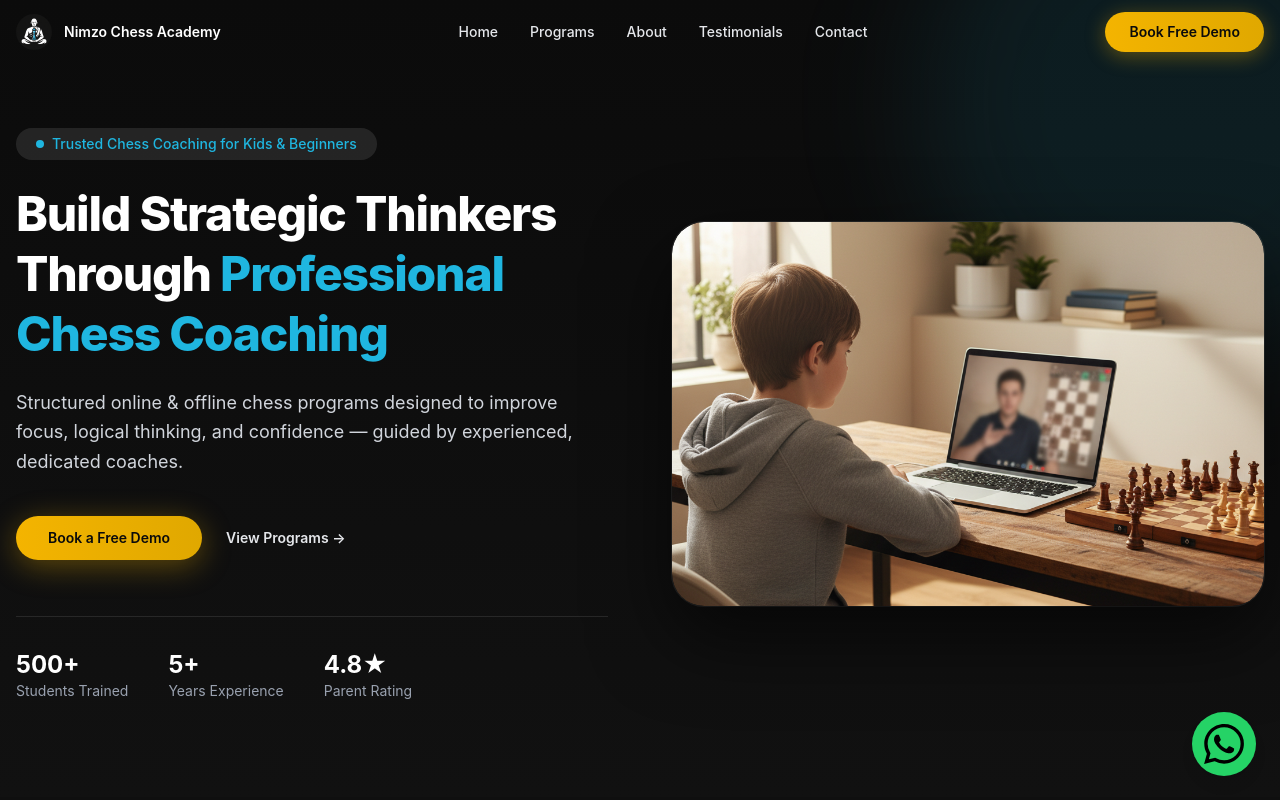
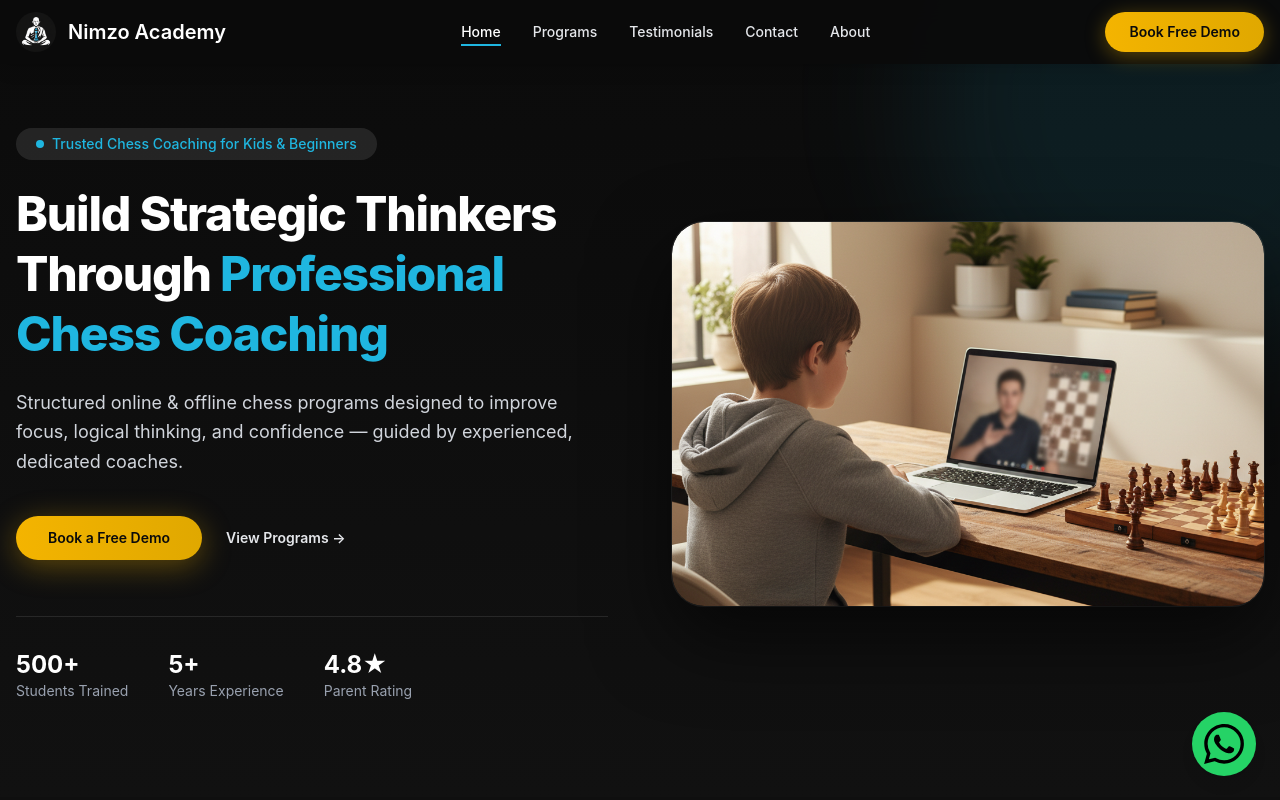
Before and after one commit to vivekmehto/nimzo-academy, a React (Vite) app: page / in a window 1280 px wide. Shown: the top 800 px of the page. Built offline with nearby package versions, Linux system fonts and the light colour scheme.

Commit message:
FEAT: active section highlight

```diff
--- a/src/components/Header.tsx
+++ b/src/components/Header.tsx
@@ -1,99 +1,91 @@
-import { useEffect, useState } from "react";
+import { useState } from "react";
 import { Menu, X } from "lucide-react";
+import { Link, useLocation } from "react-router";
+import { useActiveSection } from "../hooks/useActiveSection";
 
 type NavLink = {
   name: string;
-  href: string;
+  to: string;
+  sectionId?: string;
 };
 
 const navLinks: NavLink[] = [
-  { name: "Home", href: "#home" },
-  { name: "Programs", href: "#programs" },
-  { name: "About", href: "#about" },
-  { name: "Testimonials", href: "#testimonials" },
-  { name: "Contact", href: "#contact" },
+  { name: "Home", to: "/#home", sectionId: "home" },
+  { name: "Programs", to: "/#programs", sectionId: "programs" },
+  { name: "Testimonials", to: "/#testimonials", sectionId: "testimonials" },
+  { name: "Contact", to: "/contact" },
+  { name: "About", to: "/about" },
 ];
+
+const sectionIds = ["home", "programs", "testimonials"];
 
 const Header: React.FC = () => {
   const [isOpen, setIsOpen] = useState(false);
-  const [scrolled, setScrolled] = useState(false);
+  const location = useLocation();
 
-  useEffect(() => {
-    const handleScroll = () => {
-      setScrolled(window.scrollY > 20);
+  const activeSection = useActiveSection(sectionIds);
+
+  const isActive = (link: NavLink) => {
+    // Page-based route (About)
+    if (!link.sectionId) {
+      return location.pathname === link.to;
+    }
+    // Section-based route
+    return activeSection === link.sectionId;
   };
-    window.addEventListener("scroll", handleScroll);
-    return () => window.removeEventListener("scroll", handleScroll);
-  }, []);
 
   return (
-    <header
-      className={`fixed top-0 z-50 w-full transition-all duration-300 ${
-        scrolled
-          ? "bg-[#0B0B0B]/95 backdrop-blur-md shadow-lg"
-          : "bg-transparent"
-      }`}
-    >
+    <header className="fixed top-0 z-50 w-full bg-[#0B0B0B]/95 backdrop-blur-md shadow-lg">
       <div className="mx-auto max-w-7xl px-4">
         <div className="flex h-16 items-center justify-between">
-
-       <a href="#home" className="flex items-center gap-3">
+          {/* Logo */}
+          <Link to="/" className="flex items-center gap-3">
             <img
               src="/logo.png"
-              alt="Nimzo Chess Academy Logo"
-              className="h-9 w-auto rounded-full"
+              alt="Nimzo Academy Logo"
+              className="h-10 w-auto rounded-full"
             />
-            {/* Optional text (recommended for SEO) */}
-            <span className="hidden sm:block text-sm font-semibold text-white">
-              Nimzo Chess Academy
+            <span className="hidden sm:block text-xl font-semibold text-white">
+              Nimzo Academy
             </span>
-          </a>
+          </Link>
 
           {/* Desktop Navigation */}
           <nav className="hidden md:flex items-center gap-8">
             {navLinks.map((link) => (
-              <a
+              <Link
                 key={link.name}
-                href={link.href}
-                className="
-                  relative text-sm font-medium text-gray-200
-                  transition hover:text-white
+                to={link.to}
+                className={`relative text-sm font-medium transition
+                  ${
+                    isActive(link)
+                      ? "text-white after:w-full"
+                      : "text-gray-200 hover:text-white after:w-0"
+                  }
                   after:absolute after:left-0 after:-bottom-1
-                  after:h-0.5 after:w-0 after:bg-[#1FB6E0]
-                  after:transition-all hover:after:w-full
-                "
+                  after:h-0.5 after:bg-[#1FB6E0]
+                  after:transition-all
+                `}
               >
                 {link.name}
-              </a>
+              </Link>
             ))}
           </nav>
 
           {/* CTA + Mobile Menu */}
           <div className="flex items-center gap-3">
-            {/* CTA */}
             <a
-  href="#demo"
+              href="/#contact"
               className="
-    rounded-full
-    bg-linear-to-r from-[#F4B400] to-[#E0A800]
-    px-6 py-2.5 text-sm font-semibold
-    text-[#0B0B0B]
+                rounded-full bg-linear-to-r from-[#F4B400] to-[#E0A800]
+                px-6 py-2.5 text-sm font-semibold text-[#0B0B0B]
                 shadow-[0_4px_20px_rgba(244,180,0,0.35)]
-    transition-all duration-300
-    hover:-translate-y-0.5
-    hover:shadow-[0_6px_30px_rgba(244,180,0,0.5)]
-    focus-visible:outline-none
-    focus-visible:ring-2
-    focus-visible:ring-[#1FB6E0]
-    focus-visible:ring-offset-2
-    focus-visible:ring-offset-[#0B0B0B]
+                transition-all duration-300 hover:-translate-y-0.5
               "
             >
               Book Free Demo
             </a>
 
-
-            {/* Mobile Menu Button */}
             <button
               className="md:hidden p-2 text-white"
               onClick={() => setIsOpen(!isOpen)}
@@ -110,14 +102,16 @@ const Header: React.FC = () => {
         <div className="md:hidden bg-[#0B0B0B] shadow-xl">
           <nav className="flex flex-col gap-4 px-4 py-6">
             {navLinks.map((link) => (
-              <a
+              <Link
                 key={link.name}
-                href={link.href}
+                to={link.to}
                 onClick={() => setIsOpen(false)}
-                className="text-sm font-medium text-gray-200 hover:text-white"
+                className={`text-sm font-medium ${
+                  isActive(link) ? "text-white" : "text-gray-300"
+                }`}
               >
                 {link.name}
-              </a>
+              </Link>
             ))}
           </nav>
         </div>
--- /dev/null
+++ b/src/hooks/useActiveSection.tsx
@@ -0,0 +1,33 @@
+import { useEffect, useState } from "react";
+
+const SECTION_OFFSET = 120; // adjust for sticky header height
+
+export const useActiveSection = (sectionIds: string[]) => {
+  const [activeSection, setActiveSection] = useState<string>("");
+
+  useEffect(() => {
+    const handleScroll = () => {
+      let current = "";
+
+      for (const id of sectionIds) {
+        const section = document.getElementById(id);
+        if (!section) continue;
+
+        const rect = section.getBoundingClientRect();
+        if (rect.top <= SECTION_OFFSET && rect.bottom > SECTION_OFFSET) {
+          current = id;
+          break;
+        }
+      }
+
+      setActiveSection(current);
+    };
+
+    window.addEventListener("scroll", handleScroll, { passive: true });
+    handleScroll(); // initial check
+
+    return () => window.removeEventListener("scroll", handleScroll);
+  }, [sectionIds]);
+
+  return activeSection;
+};
```
Lines whose indentation alone changed are shown as unchanged.
